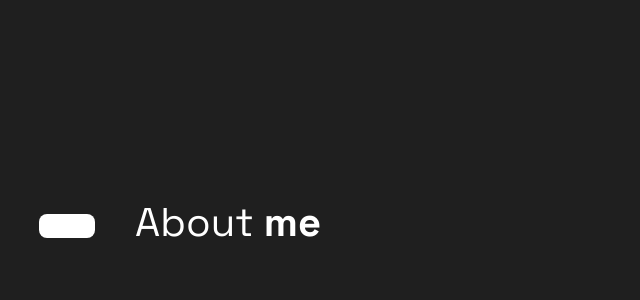
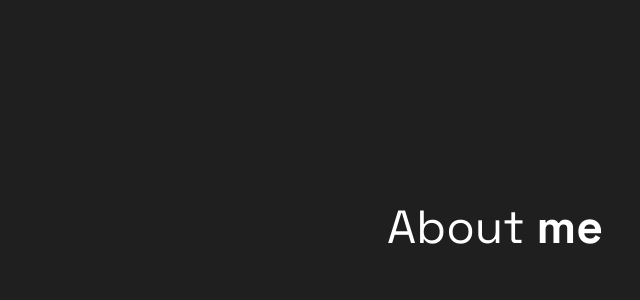
Before and after one commit to GDami/portfolio, a React (Vite) app: page / in a window 1280 px wide. Shown: the part 647-947 px from the top of the page, without its empty margins (145-785 px from the left). Built offline with nearby package versions, Linux system fonts and the light colour scheme; some icons are missing.

Commit message:
made h1s bigger and centered the section titles

```diff
--- a/src/App.css
+++ b/src/App.css
@@ -27,7 +27,7 @@ footer {
 
 h1 {
     color: var(--color-main);
-    font-size: 2.5rem;
+    font-size: 2.9rem;
 }
 
 .section-title span {
@@ -36,8 +36,7 @@ h1 {
 
 .section-title {
     width: fit-content;
-    align-self: flex-start;
-    margin-left: var(--spacing-large);
+    align-self: center;
     font-weight: 400;
     cursor: default;
 }
@@ -47,7 +46,6 @@ h1 {
 }
 
 .section-title::before {
-    content: "";
     position:absolute;
     right: calc(100% + var(--spacing-large));
     top: 35%;
--- a/src/skills/Skills.css
+++ b/src/skills/Skills.css
@@ -1,15 +1,8 @@
 .skills-list {
     width: 100%;
     display: grid;
-    grid-template-columns: 1fr 1fr;
+    grid-template-columns: repeat(auto-fill, minmax(300px, 1fr));
     gap: var(--spacing-common);
 
     margin-top: var(--spacing-large);
 }
-
-
-@media screen and (max-width: 480px) {
-    .skills-list{
-        grid-template-columns: 1fr;
-    }
-}
```
